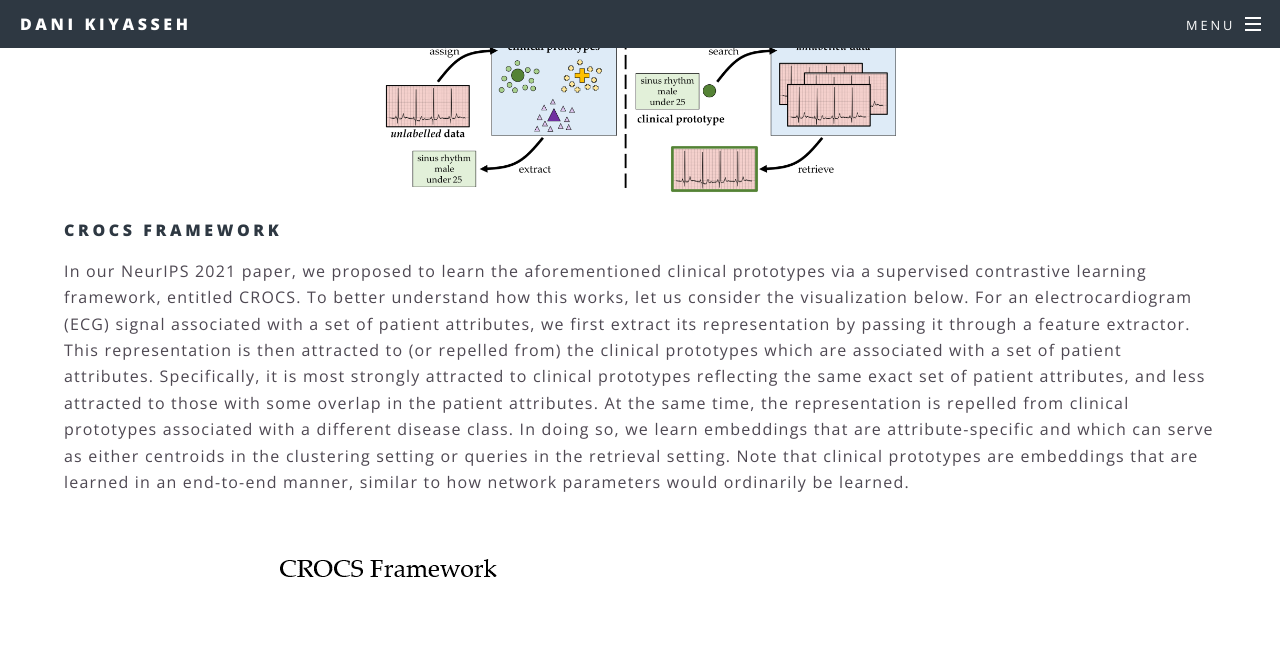
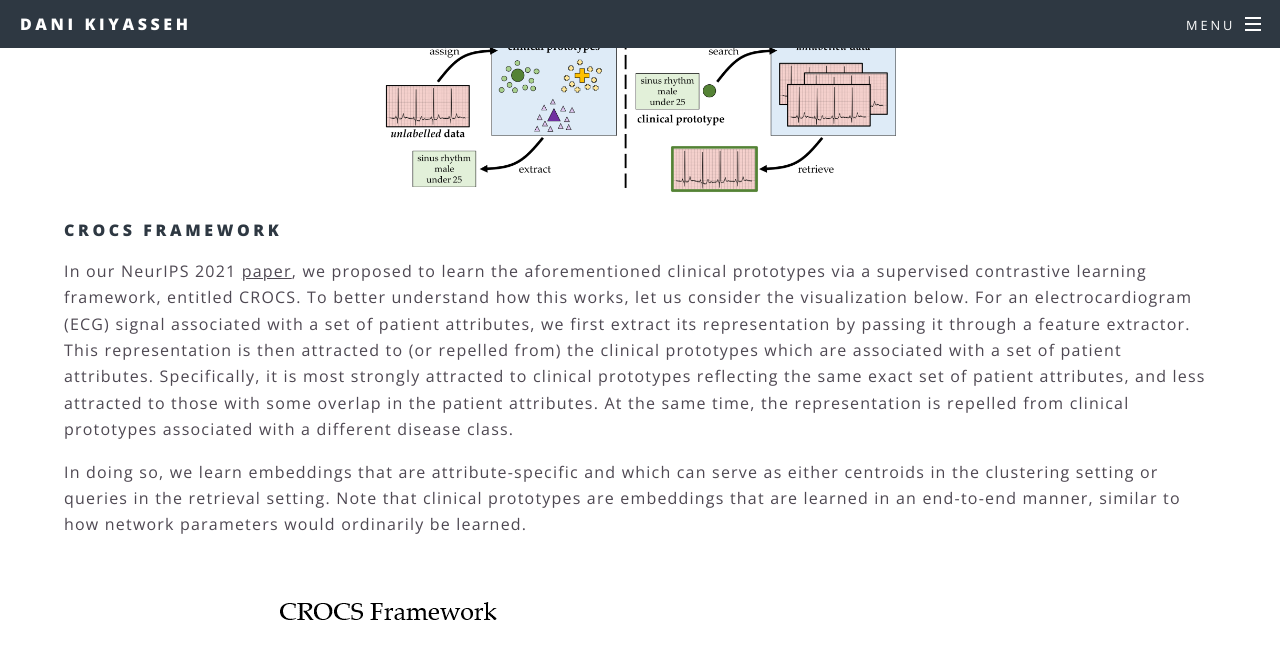
Before and after one commit to danikiyasseh/danikiyasseh.github.io, a Jekyll site: the page blogs/CROCS/index.html, which Jekyll copies as it is, in a window 1280 px wide and 900 px high, scrolled down 1083 px. Shown: the top 659 px of the window. Built offline with Jekyll 4.4.1, drawn with Linux system fonts in a browser that asks for light colours; a style sheet for code colours, icons or effects is not loaded.

Commit message:
Update index.html

```diff
--- a/blogs/CROCS/index.html
+++ b/blogs/CROCS/index.html
@@ -95,7 +95,7 @@
 								obstacles; the rapid growth of large-scale clinical databases, and the increased prevalence of unlabelled data points within such databases. Whereas the former implies that the existing
 								manual search-and-extract process scales poorly to large databases, the latter deems the search process intractable to begin with. For example, how would researchers go about searching
 								for relevant patients to include in a clinical trial when such patients are unlabelled with patient attribute information? We propose to address these challenges via the frameworks of
-								<a id='overwhite' href="https://en.wikipedia.org/wiki/Cluster_analysis">clustering</a> and <a id='overwhite' href="https://en.wikipedia.org/wiki/Information_retrieval">retrieval</a>, as explained next.
+									<a id='overwhite' href="https://en.wikipedia.org/wiki/Cluster_analysis"><u>clustering</u></a> and <a id='overwhite' href="https://en.wikipedia.org/wiki/Information_retrieval"><u>retrieval</u></a>, as explained next.
 								</p>
 
 								<h4>
@@ -110,7 +110,7 @@
 								</p>
 								To retrieve relevant data points from a clinical database, we exploit an information retrieval approach. In this setting, we learn query embeddings (read: vectors), each of which is associated with a unique set of
 								patient attributes. We then use this query to search through the clinical databases, identify unlabelled data points to which it is most similar, and thus retrieve those that are most relevant. This capability allows
-								stakeholders to retrieve patients from clinical databases that otherwise would have been overlooked, a pertinent <a id='overwhite' href="https://hbr.org/2021/06/addressing-demographic-disparities-in-clinical-trials#:~:text=Clinical%20trials%20primarily%20enroll%20white,16%25%20of%20patients%20in%20trials.">challenge for clinical trial enrollment</a>.
+								stakeholders to retrieve patients from clinical databases that otherwise would have been overlooked, a pertinent <a id='overwhite' href="https://hbr.org/2021/06/addressing-demographic-disparities-in-clinical-trials#:~:text=Clinical%20trials%20primarily%20enroll%20white,16%25%20of%20patients%20in%20trials."><u>challenge for clinical trial enrollment</u></a>.
 								As such, our approach can, for example, allow researchers to recruit a more demographically diverse patient population for clinical trials, thus strengthening the generalizability of the outcomes of such trials.
 								</p>
 								<p>
@@ -127,13 +127,15 @@
 								CROCS Framework
 								</h4>
 								<p>
-								In our NeurIPS 2021 <a id='overwhite' href="https://arxiv.org/abs/2011.14230">paper</a>, we proposed to learn the aforementioned clinical prototypes via a supervised contrastive learning framework, entitled CROCS. To better understand
+									In our NeurIPS 2021 <a id='overwhite' href="https://arxiv.org/abs/2011.14230"><u>paper</u></a>, we proposed to learn the aforementioned clinical prototypes via a supervised contrastive learning framework, entitled CROCS. To better understand
 								how this works, let us consider the visualization below. For an electrocardiogram (ECG) signal associated with a set of patient attributes, we first extract
 								its representation by passing it through a feature extractor. This representation is then attracted to (or repelled from) the clinical prototypes which are associated with a set of
 								patient attributes. Specifically, it is most strongly attracted to clinical prototypes reflecting the same exact set of patient attributes, and less attracted to those with some overlap in the patient attributes.
-								At the same time, the representation is repelled from clinical prototypes associated with a different disease class. In doing so, we learn embeddings that are attribute-specific and which can serve as either
+								At the same time, the representation is repelled from clinical prototypes associated with a different disease class.
+								</p>
+								<p>
+								In doing so, we learn embeddings that are attribute-specific and which can serve as either
 								centroids in the clustering setting or queries in the retrieval setting. Note that clinical prototypes are embeddings that are learned in an end-to-end manner, similar to how network parameters would ordinarily be learned.
-
 								</p>
 								<p>
 								<center>
@@ -204,7 +206,7 @@
 								Acknowledgements
 								</h4>
 								<p>
-								We would like to thank Antong Chen for reviewing a preliminary version of the associated manuscript. We would also like to thank <a id='overwhite' href="https://www.youtube.com/watch?v=uQk9VTLvzLA">Nagat Al-Saghira</a> and <a id='overwhite' href="https://www.youtube.com/watch?v=C6SPcxQdK8M">Mohammed Abdel Wahab</a> for lending us their voice.
+								We would like to thank Antong Chen for reviewing a preliminary version of the associated manuscript. We would also like to thank <a id='overwhite' href="https://www.youtube.com/watch?v=uQk9VTLvzLA"><u>Nagat Al-Saghira</u></a> and <a id='overwhite' href="https://www.youtube.com/watch?v=C6SPcxQdK8M"><u>Mohammed Abdel Wahab</u></a> for lending us their voice.
 								</p>
 
 							    </br>
```
